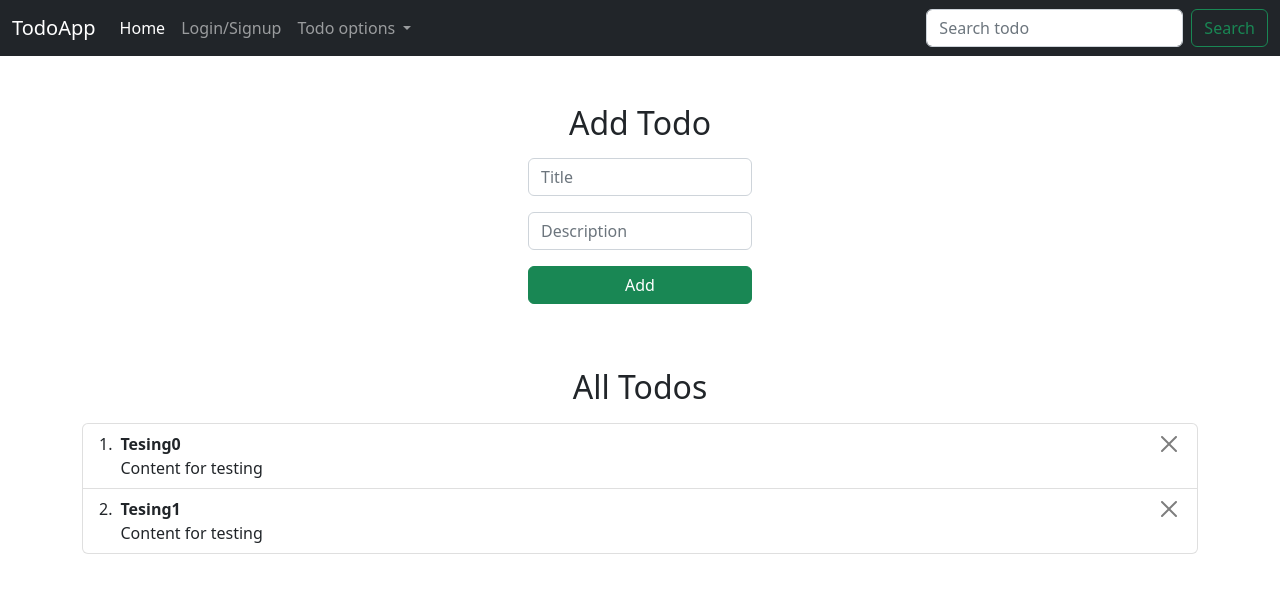
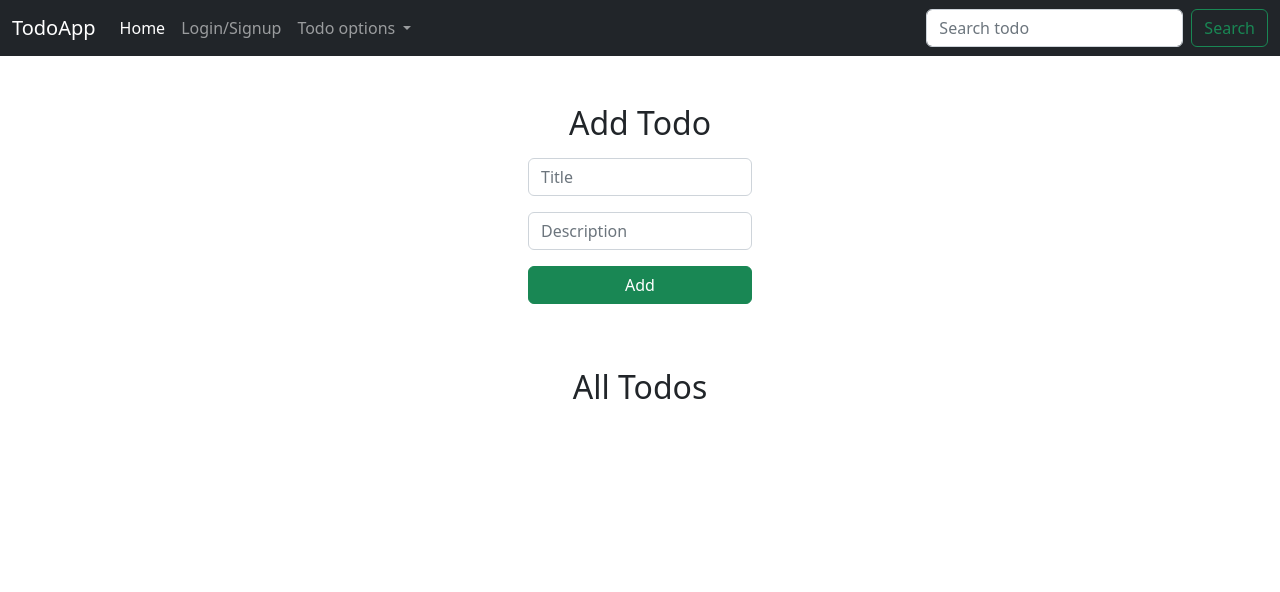
Before and after one commit to Sunil-1921/ToDo-Web-Application, a plain HTML site: page index.html in a window 1280 px wide. Drawn offline with nearby package versions, Linux system fonts and the light colour scheme.

Commit message:
Update index.html

```diff
--- a/index.html
+++ b/index.html
@@ -76,22 +76,7 @@
     <div class="container mt-3">
         <h2 class="text-center mb-3">All Todos</h2>
         <ul id="ul" class="list-group list-group-numbered mb-5">
-
-            <li id="li" class="list-group-item-action list-group-item d-flex justify-content-between align-items-start">
-                <div id="div" class="ms-2 me-auto">
-                    <div id="div-title" class="fw-bold">Tesing0</div>
-                    Content for testing
-                </div>
-                <button type="button" id="delete" class="btn-close btn-close-dark" aria-label="Close"></button>
-            </li>
-            <li id="li" class="list-group-item-action list-group-item d-flex justify-content-between align-items-start">
-                <div id="div" class="ms-2 me-auto">
-                    <div id="div-title" class="fw-bold">Tesing1</div>
-                    Content for testing
-                </div>
-                <button type="button" id="delete" class="btn-close btn-close-dark" aria-label="Close"></button>
-            </li>
-
+            <!-- Todos -->
         </ul>
     </div>
 
```
